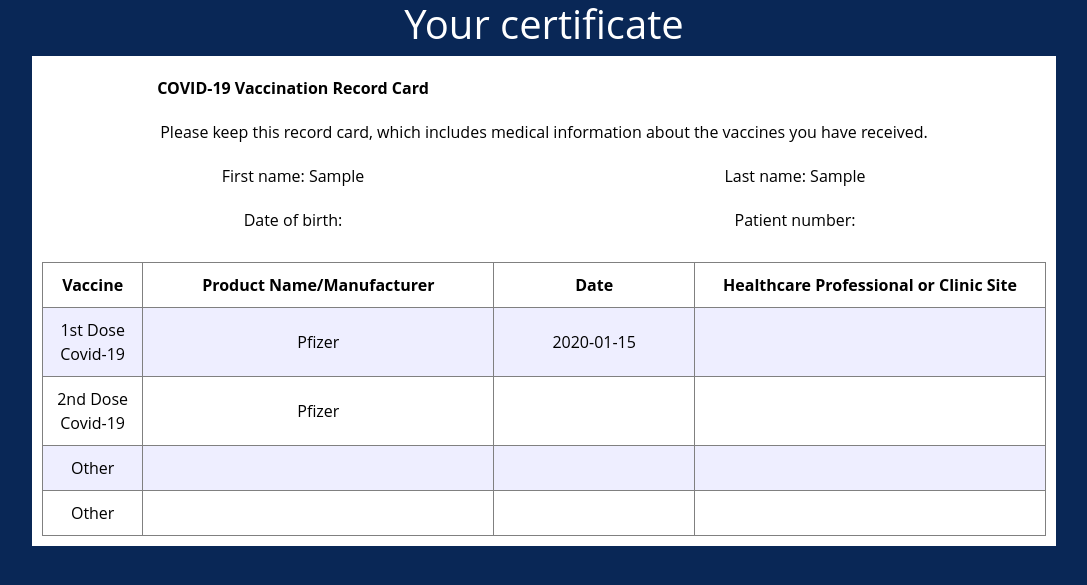
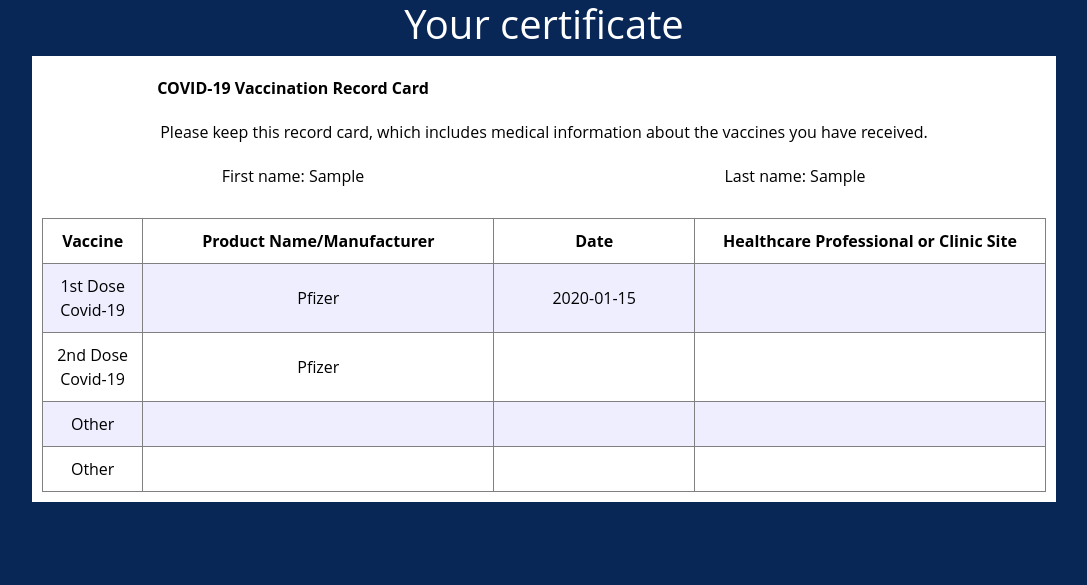
Before and after one commit to longchass/CSIT334, a PHP site: page /printcert.php in a window 1280 px wide. Shown: the top 585 px of the page, without its empty margins (96-1183 px from the left). Run offline with PHP 8.4, Linux system fonts and the light colour scheme; the visitor is signed in with stand-in values (Sample User, id 1); tables that the repository leaves empty hold one stand-in row (values such as "Sample post").

Commit message:
Update printcert.php
Remove 2 fields that will not be included to reduce workload

```diff
--- a/printcert.php
+++ b/printcert.php
@@ -89,10 +89,6 @@ require 'classes/person.php';
 				<td width='50%'>First name: <?php echo htmlspecialchars($Person->get_fname());?></td>
 				<td width='50%'>Last name: <?php echo htmlspecialchars($Person->get_fname());?></td>
 			</tr>
-			<tr>
-				<td width='50%'>Date of birth: </td>
-				<td width='50%'>Patient number: </td>
-			</tr>
 		</table>
 		</td>
 		</tr>
```
